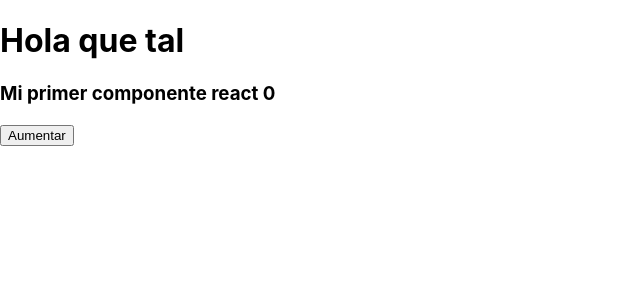
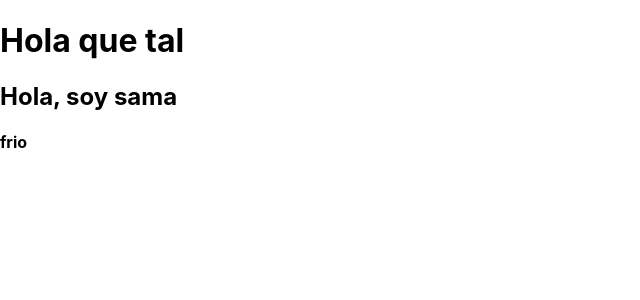
Before and after one commit to szapataq/App_React, a React (Create React App) app: page / in a window 1280 px wide. Shown: the top 300 px of the page, without its empty margins (0-640 px from the left). Built offline with nearby package versions, Linux system fonts and the light colour scheme.

Commit message:
creacion de jsx de prueba

```diff
--- a/src/App.js
+++ b/src/App.js
@@ -1,11 +1,13 @@
 import React from 'react';
-import Contador from './components/contador.jsx';
+// import Contador from './components/contador.jsx';
+import Jsx from './components/Jsx.jsx';
 
 function App() {
   return (
     <div>
       <h1>Hola que tal</h1>
-      <Contador/>
+      {/* <Contador/> */}
+      <Jsx/>
     </div>
   );
 }
--- /dev/null
+++ b/src/components/Jsx.jsx
@@ -0,0 +1,16 @@
+import React, { Fragment } from 'react';
+
+const Jsx = () => {
+    // const hola = 'que tal';
+    const temperatura = 15;
+
+    return (
+        <Fragment>
+            <h2>Hola, soy sama</h2>
+            <h4>{temperatura > 20 ? 'calor' : 'frio'}</h4>
+        </Fragment>
+
+     );
+}
+
+export default Jsx;
```
